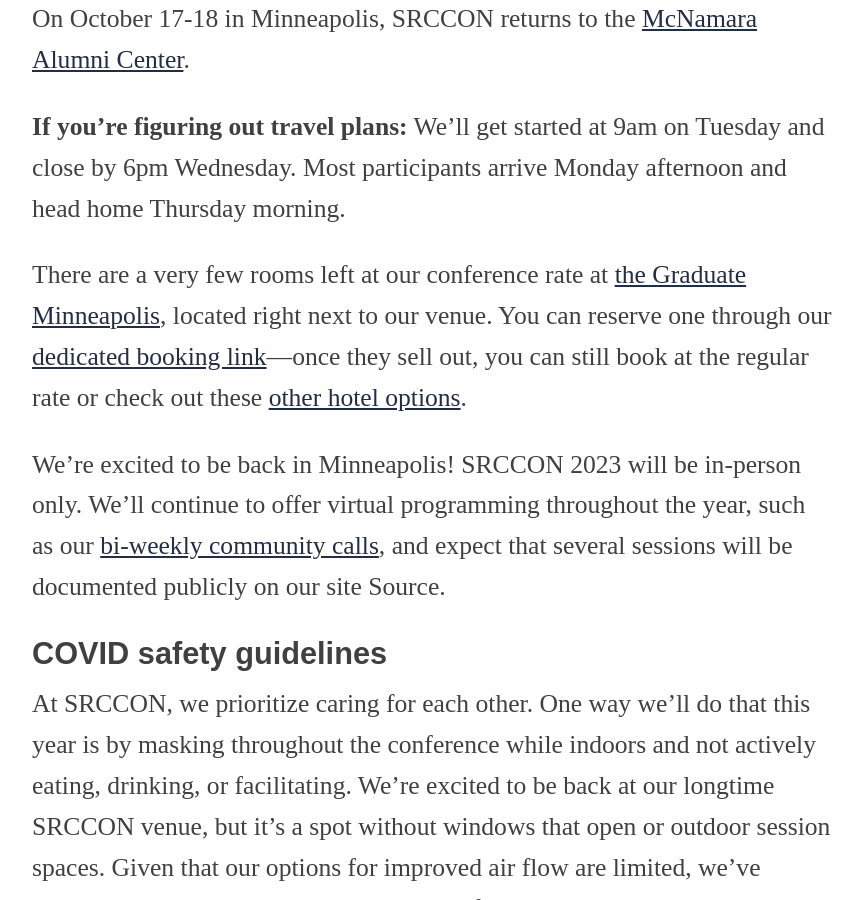
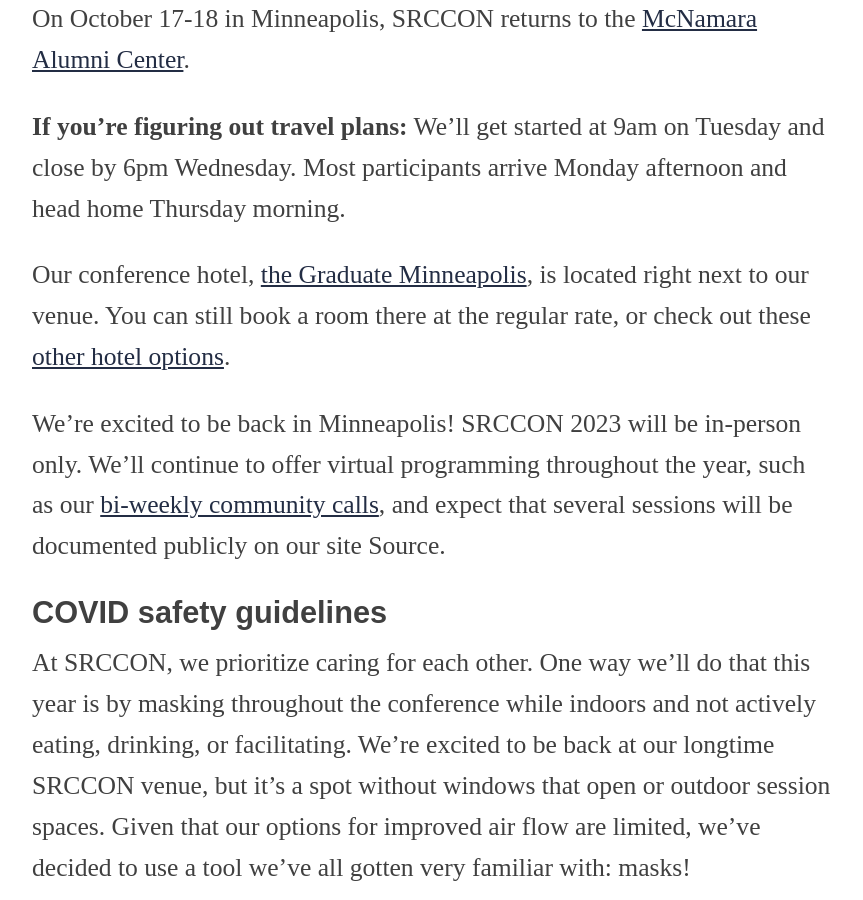
Before and after one commit to OpenNews/srccon-2023, a Jekyll site: the page built from homepage.md, in a window 1280 px wide and 900 px high, scrolled down 2531 px. Shown: the whole window, without its empty margins (208-1071 px from the left). Built offline with Jekyll 4.4.1, drawn with Linux system fonts in a browser that asks for light colours; some web fonts are replaced; our own code applies the rules of GitHub Pages for plain Markdown files.

Commit message:
update coc and hotel info

```diff
--- a/homepage.md
+++ b/homepage.md
@@ -38,7 +44,7 @@
 
 **If you’re figuring out travel plans:** We’ll get started at 9am on Tuesday and close by 6pm Wednesday. Most participants arrive Monday afternoon and head home Thursday morning.
 
-There are a very few rooms left at our conference rate at [the Graduate Minneapolis](https://www.graduatehotels.com/minneapolis/), located right next to our venue. You can reserve one through our [dedicated booking link](https://www.graduatehotels.com/minneapolis/#/booking/step-1?group=1700311&arrive=10%2F15%2F2023&depart=10%2F20%2F2023)—once they sell out, you can still book at the regular rate or check out these [other hotel options](/attendees#lodging).
+Our conference hotel, [the Graduate Minneapolis](https://www.graduatehotels.com/minneapolis/), is located right next to our venue. You can still book a room there at the regular rate, or check out these [other hotel options](/attendees#lodging).
 
 We're excited to be back in Minneapolis! SRCCON 2023 will be in-person only. We'll continue to offer virtual programming throughout the year, such as our [bi-weekly community calls](https://opennews.org/what/community/calls), and expect that several sessions will be documented publicly on our site Source.
 
```
Also changed, not shown: other parts of homepage.md (+6 -0 lines), attendees.md (+1 -1 lines), conduct.md (+2 -0 lines).
